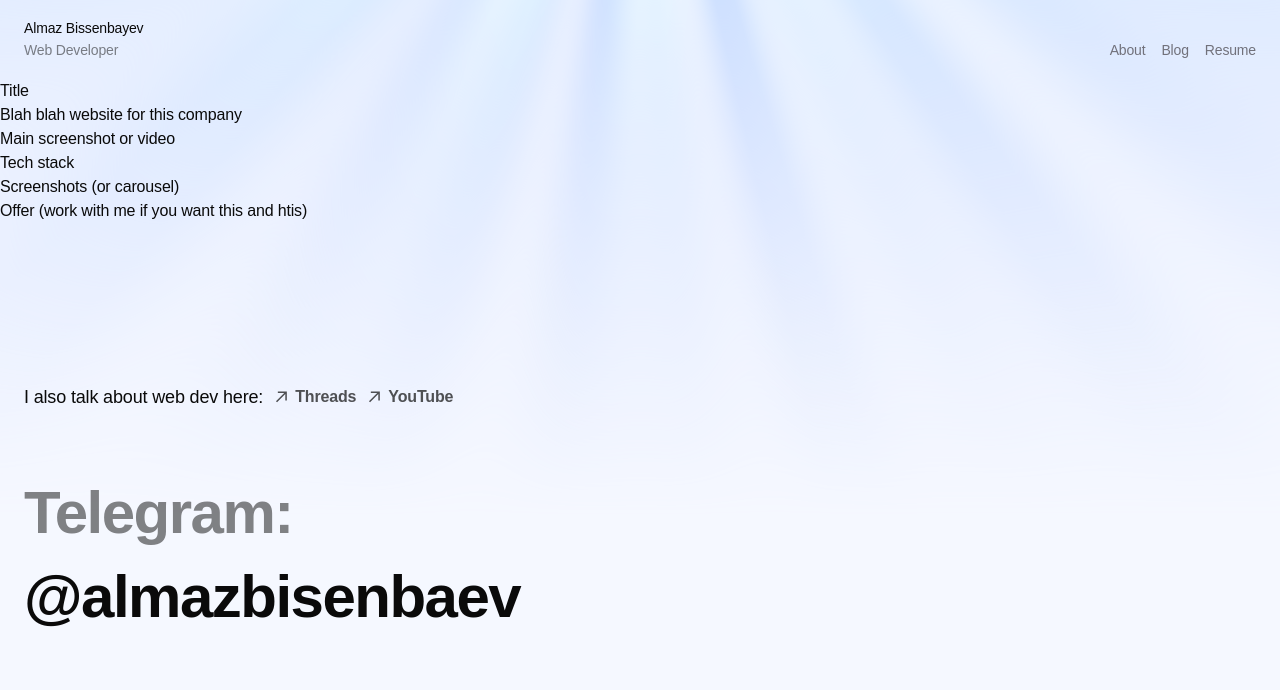
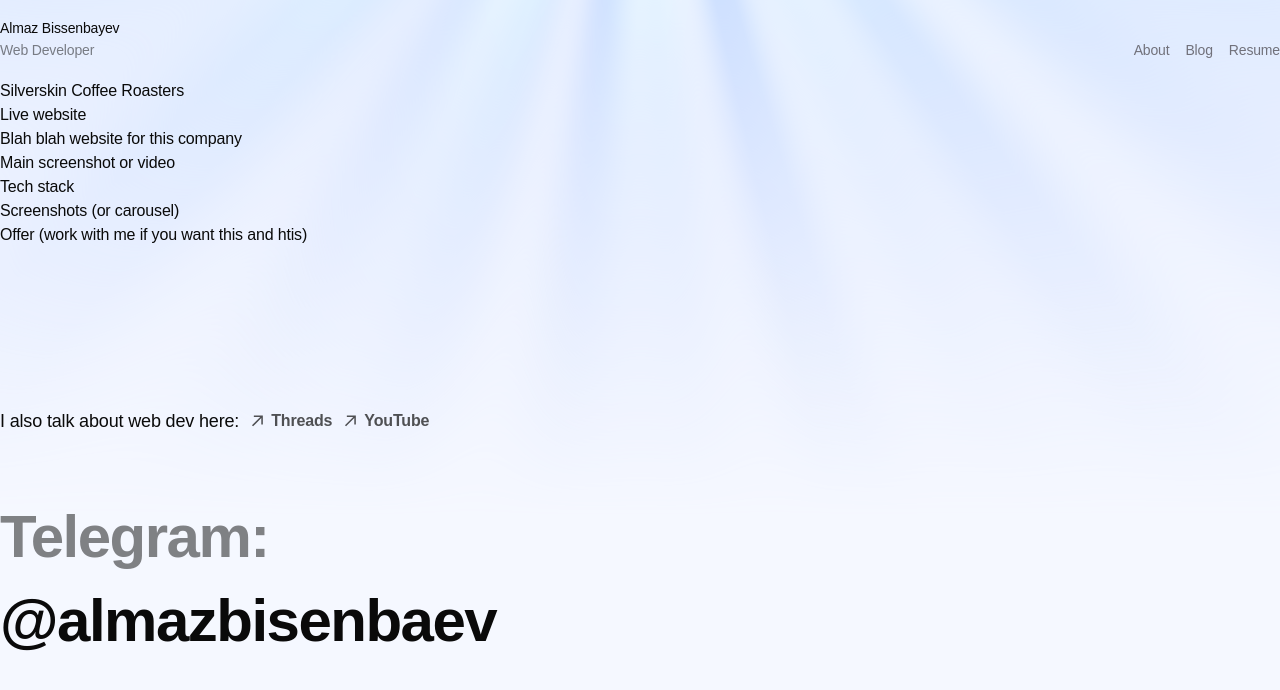
Before and after one commit to almazbisenbaev/almaz, a Next.js app: page /silverskin in a window 1280 px wide. Shown: the top 690 px of the page. Built offline with nearby package versions, Linux system fonts and the light colour scheme; a web font is replaced by a local one.

Commit message:
Update container

```diff
--- a/src/app/not-found.jsx
+++ b/src/app/not-found.jsx
@@ -2,7 +2,7 @@ import Link from 'next/link';
 
 export default function NotFound() {
   return (
-    <div className="min-h-[70vh] container mx-auto px-6 flex flex-col items-start justify-center">
+    <div className="min-h-[70vh] container flex flex-col items-start justify-center">
 
         <h2 className="text-[120px] sm:text-[160px] leading-[1em] font-bold tracking-tight rotate-180">C'est la vie</h2>
         <p className="text-md sm:text-xl font-medium">Page not found</p>
--- a/src/app/page.jsx
+++ b/src/app/page.jsx
@@ -15,7 +15,7 @@ export default function Home() {
     <div className="home-page">
 
         <div className="intro-wrapper">
-          <div className="container mx-auto px-6">
+          <div className="container">
               <div className="intro">
                 <div className="intro-text">
                   <span>Hi, I’m Almaz,</span>
@@ -39,7 +39,7 @@ export default function Home() {
 
         <div className="px-0 md:px-2">
           <div className="section section-portfolio">
-            <div className="container mx-auto px-6">
+            <div className="container">
 
               <div className="block-header">
                 <div className="block-header-title">Recent works</div>
@@ -117,7 +117,7 @@ export default function Home() {
 
 
         <div className="section">
-          <div className="container mx-auto px-6">
+          <div className="container">
 
             {/* <div className="section-header">
               <h2 className="section-header-title">Personal projects</h2>
--- a/src/app/posts/future-of-web-design/page.jsx
+++ b/src/app/posts/future-of-web-design/page.jsx
@@ -22,7 +22,7 @@ export default function FutureOfWebDesign() {
     <article className="min-h-screen py-24">
       <BlogJsonLd post={post} />
 
-      <div className="container mx-auto px-6">
+      <div className="container">
         <div className="max-w-4xl mx-auto">
           <Link href="/posts" className="inline-flex items-center text-neutral-400 hover:text-neutral-900 mb-12 transition-colors text-sm font-medium uppercase tracking-widest">
             <svg className="w-4 h-4 mr-2" fill="none" viewBox="0 0 24 24" stroke="currentColor">
--- a/src/app/posts/page.jsx
+++ b/src/app/posts/page.jsx
@@ -10,7 +10,7 @@ export const metadata = {
 
 export default function Posts(){
     return (
-        <div className="container mx-auto px-6 py-16">
+        <div className="container py-16">
             <div className="mb-16">
                 <h1 className="font-bold text-5xl mb-4 tracking-tight text-neutral-900">Blog</h1>
                 <p className="text-lg text-neutral-500 max-w-xl">
--- a/src/app/posts/why-i-switched-to-nextjs/page.jsx
+++ b/src/app/posts/why-i-switched-to-nextjs/page.jsx
@@ -22,7 +22,7 @@ export default function WhyISwitchedToNextjs() {
     <article className="min-h-screen py-24">
       <BlogJsonLd post={post} />
 
-      <div className="container mx-auto px-6">
+      <div className="container">
         <div className="max-w-4xl mx-auto">
           <Link href="/posts" className="inline-flex items-center text-neutral-400 hover:text-neutral-900 mb-12 transition-colors text-sm font-medium uppercase tracking-widest">
             <svg className="w-4 h-4 mr-2" fill="none" viewBox="0 0 24 24" stroke="currentColor">
--- a/src/app/silverskin/page.jsx
+++ b/src/app/silverskin/page.jsx
@@ -2,7 +2,17 @@ export default function PageSilverskin(){
     return (
         <>
 
-            <h1>Title</h1>
+            <div className="container">
+
+                <h1>Silverskin Coffee Roasters</h1>
+
+                <div>
+                    <a target="_blank" href="https://silverskincoffee.ie/">Live website</a>
+                </div>
+
+            </div>
+
+
             <div>Blah blah website for this company</div>
             <div>Main screenshot or video</div>
             <div>Tech stack</div>
--- a/src/components/ReviewsSection.jsx
+++ b/src/components/ReviewsSection.jsx
@@ -29,7 +29,7 @@ const ReviewCard = ({ review, name, upworkLink }) => {
 const ReviewsSection = () => {
   return (
     <div className="section">
-      <div className="container mx-auto px-6">
+      <div className="container">
 
         {/* <div className="section-header">
           <h2 className="section-header-title">What people say</h2>
--- a/src/components/footer/footer.jsx
+++ b/src/components/footer/footer.jsx
@@ -3,7 +3,7 @@ import "./footer.css";
 export default function Footer() {
     return (
         <div className="pt-40 pb-10">
-            <div className="container mx-auto px-6 relative">
+            <div className="container relative">
 
             <div className="font-medium text-lg flex flex-col sm:flex-row gap-3 mb-18">
                 <div>I also talk about web dev here:</div>
--- a/src/components/layout/Header.jsx
+++ b/src/components/layout/Header.jsx
@@ -34,7 +34,7 @@ const Header = () => {
 
   return (
     <header className='py-5'>
-      <div className="container mx-auto px-6">
+      <div className="container">
         <div className="hdr-row flex items-start flex-col sm:flex-row sm:items-end gap-5 justify-between font-medium text-sm leading-tight">
 
           <div className=''>
--- a/tailwind.config.ts
+++ b/tailwind.config.ts
@@ -6,6 +6,10 @@ export default {
     "./src/app/**/*.{js,ts,jsx,tsx,mdx}",
   ],
   theme: {
+    container: {
+      center: true,
+      padding: '1.5rem',
+    },
     extend: {
       fontFamily: {
         sans: ['General Sans', 'sans-serif'],
```
